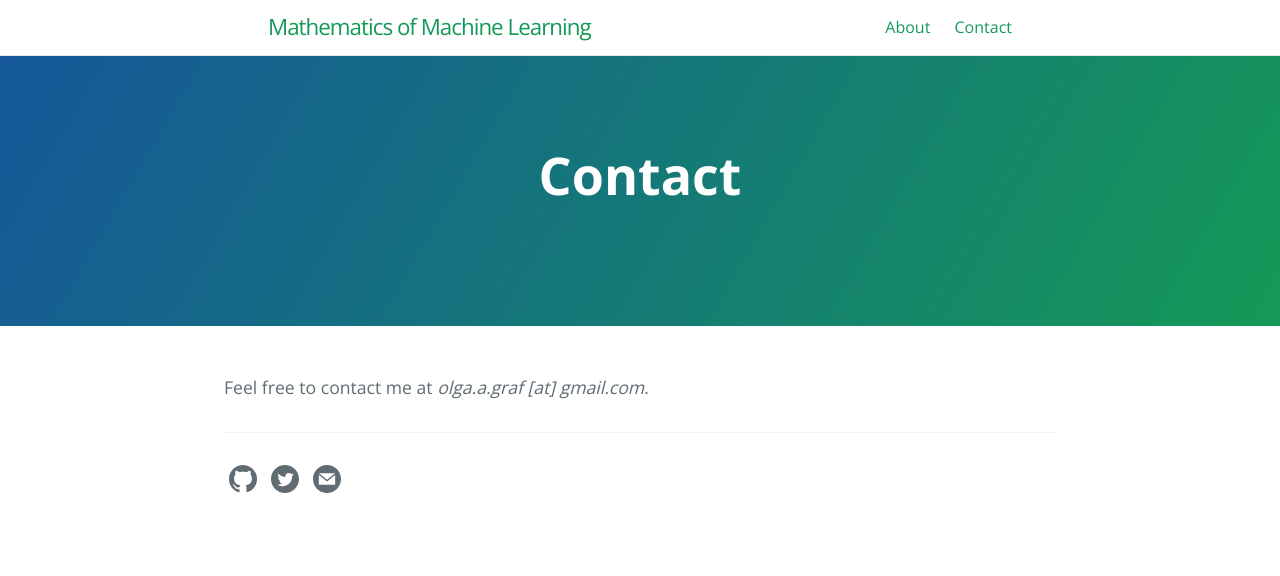
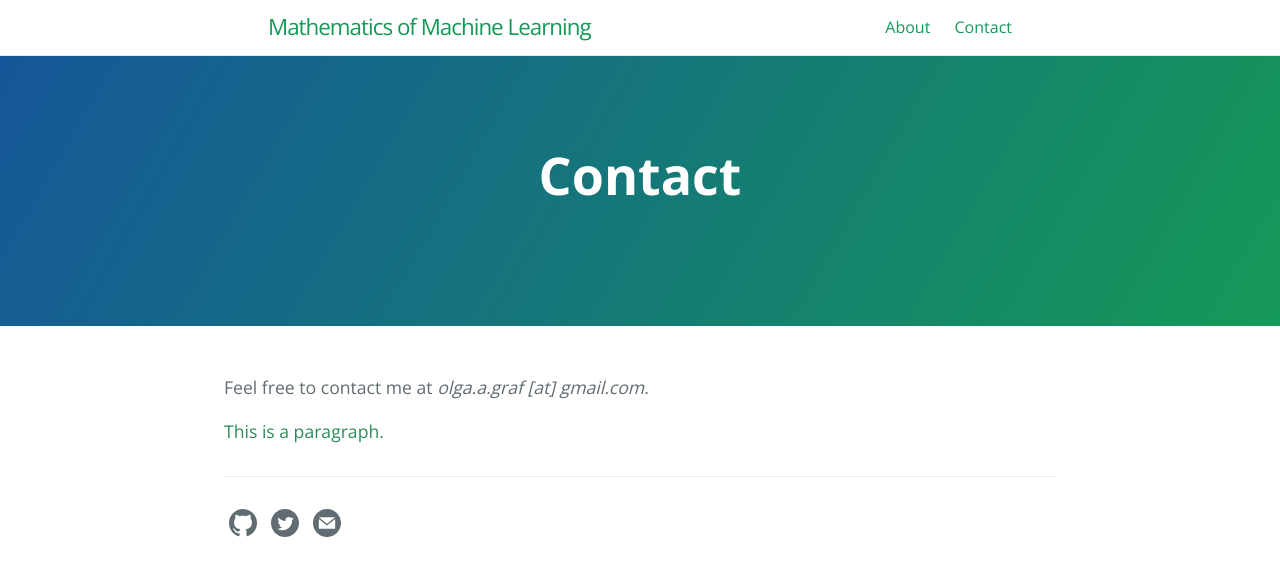
Before and after one commit to olgagraf/olgagraf.github.io, a Jekyll site: the page built from contact.md, in a window 1280 px wide. Shown: the top 576 px of the page. Built offline with Jekyll 4.4.1, drawn with Linux system fonts in a browser that asks for light colours.

Commit message:
Update contact.md

```diff
--- a/contact.md
+++ b/contact.md
@@ -7,6 +7,7 @@ order: 1
 ---
 
 Feel free to contact me at *olga.a.graf [at] gmail.com*.
+<p style="color:SeaGreen">This is a paragraph.</p>
 
 
 
```
